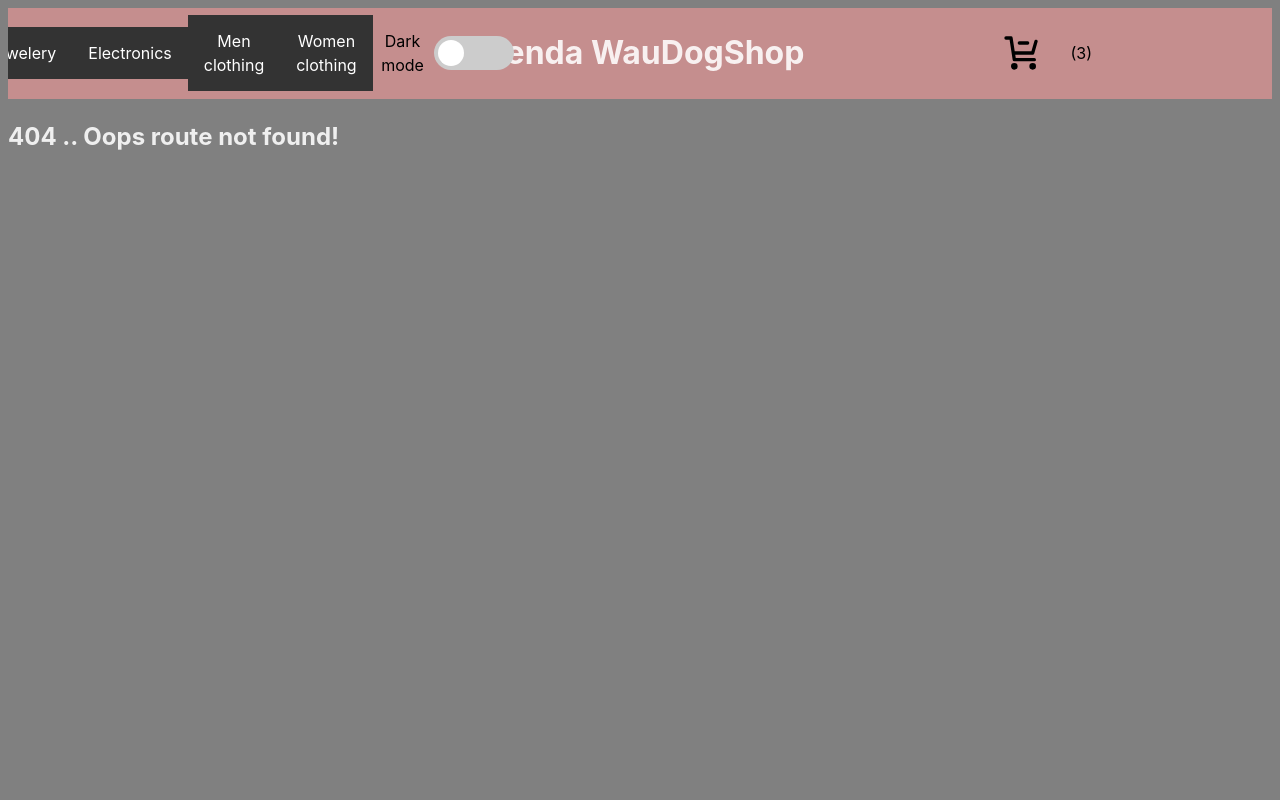
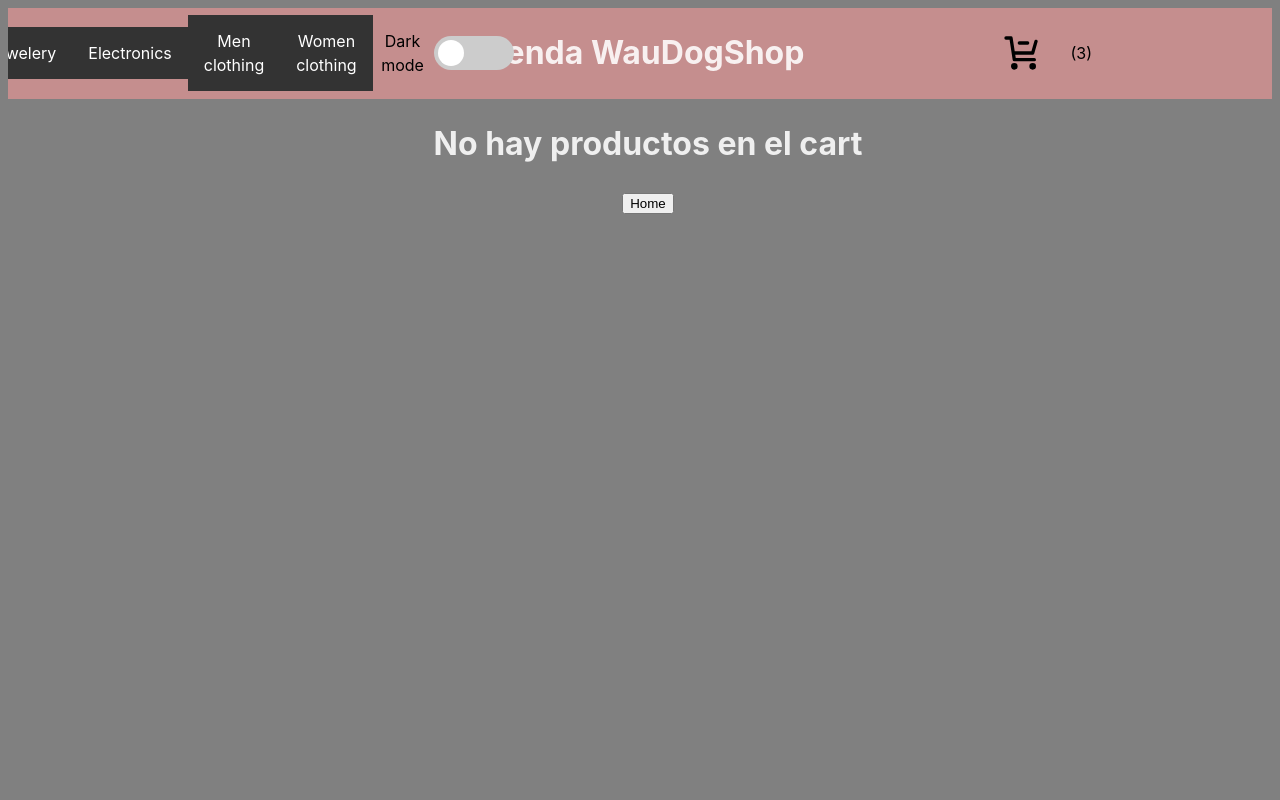
Before and after one commit to Sebastian4848/coder-react-60050, a React (Vite) app: page /cart in a window 1280 px wide. Before the commit this address had no page. Shown: the top 800 px of the page. Built offline with nearby package versions, Linux system fonts and the light colour scheme.

Commit message:
vista cart funcionando

```diff
--- a/src/App.jsx
+++ b/src/App.jsx
@@ -6,8 +6,9 @@ import ItemDetailContainer from "./components/ItemDetailContainer/ItemDetailCont
 import Layout from "./components/Layout/Layout"
 import { BrowserRouter, Routes, Route } from "react-router-dom"
 import NotFound from "./components/NotFound/NotFound"
-import ThemeProvider from "./Context/ThemeProvider"
-import CartProvider from "./Context/CartProvider"
+import ThemeProvider from "./context/ThemeProvider"
+import CartProvider from "./context/CartProvider"
+import Cart from "./components/Cart/Cart"
 
 function App() {
   return (
@@ -20,6 +21,7 @@ function App() {
               <Route path="/category/:categoryId" element={<ItemListContainer />} />
               <Route path="/detail/:itemId" element={<ItemDetailContainer />} />
               <Route path="*" element={<NotFound />} />
+              <Route path="/cart" element={<Cart />} />
             </Routes>
             {/* <NavBar /> */}
             {/* <ItemDetailContainer /> */}
--- /dev/null
+++ b/src/components/Cart/Cart.jsx
@@ -0,0 +1,29 @@
+import React, { useContext } from 'react'
+import { Cart as CartContext } from '../../context/CartProvider'
+import CartItem from '../CartItem/CartItem'
+import styles from './Cart.module.scss'
+import { NavLink } from 'react-router-dom'
+
+const Cart = () => {
+    const { cart } = useContext(CartContext)
+    console.log({ cart });
+    return <div className={styles.container}>
+
+
+
+
+        {
+            cart.length ?
+                cart.map(cartitem => {
+                    return <CartItem item={cartitem} key={cartitem.id} />
+                })
+                :
+                <>
+                    <h1>No hay productos en el cart</h1>
+                    <NavLink to="/"><button>Home</button></NavLink>
+                </>
+        }
+    </div>
+}
+
+export default Cart
--- /dev/null
+++ b/src/components/Cart/cart.module.scss
@@ -0,0 +1,7 @@
+.container{
+    display: flex;
+    flex-direction: column;
+    width: 100vw;
+    justify-content: flex-start;
+    align-items: center;
+}
--- /dev/null
+++ b/src/components/CartItem/CartItem.jsx
@@ -0,0 +1,18 @@
+import React from 'react'
+import styles from './CartItem.module.scss'
+
+const CartItem = ({ item }) => {
+    return (
+        <div className={styles.cartItem} >
+            <img src={item.pictureUrl} />
+            <h1>{item.title}</h1>
+            <p>{item.description}</p>
+            <p>{item.price}</p>
+            <p>{item.quantity}</p>
+            <button>Delete</button>
+        </div>
+    )
+}
+
+
+export default CartItem
--- /dev/null
+++ b/src/components/CartItem/cartItem.module.scss
@@ -0,0 +1,18 @@
+.cartItem {
+    display: grid;
+    grid-template-columns: 1fr 1.5fr 2fr repeat(3, 0.5fr);
+    grid-column-gap: 20px;
+    padding: 20px;
+    align-items: flex-start;
+    text-align: left;
+    img {
+        padding-top: 20px;
+        width: 200px;
+    }
+    button {
+        height: 50px;
+    }
+    p{
+        text-align: center;
+    }
+}
--- a/src/components/ItemDetail/ItemDetail.jsx
+++ b/src/components/ItemDetail/ItemDetail.jsx
@@ -1,12 +1,13 @@
 import React, { useState, useContext } from "react"
 import styles from './itemdetail.module.scss'
 import ItemCount from '../ItemCount/ItemCount'
-import { Cart } from '../../Context/CartProvider'
+import { Cart } from '../../context/CartProvider'
+import { NavLink } from "react-router-dom"
 
 
 const ItemDetail = ({ product }) => {
     //? Añadido
-    const {addCart} = useContext(Cart)
+    const { addCart } = useContext(Cart)
     const [itemCountVisibility, setItemCountVisibility] = useState(true)
     console.log(product)
 
@@ -19,16 +20,20 @@ const ItemDetail = ({ product }) => {
 
     return (
         <div className={styles.container}>
-            <img src={product.pictureUrl} style={{width: 300}}/>
+            <img src={product.pictureUrl} style={{ width: 300 }} />
             <h1>{product.title}</h1>
             <p>{product.description}</p>
             <span>${product.price}</span>
             {/* Item Count */}
-            {itemCountVisibility ? (<ItemCount initial={1} stock={5} addCart={handleCart}/>):(<button>Go Cart</button>)}
+            {itemCountVisibility ? (<ItemCount initial={1} stock={5} addCart={handleCart} />) : (
+                <button>
+                    <NavLink to="/cart">Go Cart</NavLink>
+                </button>
+            )}
         </div>
     )
 }
 
-{/* <ItemCount initial={1} stock={5} onAdd={(quantity) => console.log("ItemCount", quantity)} /> */}
+{/* <ItemCount initial={1} stock={5} onAdd={(quantity) => console.log("ItemCount", quantity)} /> */ }
 
 export default ItemDetail
--- a/src/components/ItemDetailContainer/ItemDetailContainer.jsx
+++ b/src/components/ItemDetailContainer/ItemDetailContainer.jsx
@@ -16,7 +16,7 @@ const ItemDetailContainer = () => {
         const promise2 = new Promise((resolve, reject) => {
             setTimeout(() => {
                 resolve(products)
-            }, 2000)
+            }, 100)
         })
 
         promise2.then((products) => {
--- a/src/components/ItemListContainer/ItemListContainer.jsx
+++ b/src/components/ItemListContainer/ItemListContainer.jsx
@@ -19,7 +19,7 @@ const ItemListContainer = ({ greeting }) => {
     const promise1 = new Promise((resolve, reject) => {
       setTimeout(() => {
         resolve(mockProducts)
-      }, 2000)
+      }, 100)
     })
 
     promise1.then((products) => {
--- a/src/components/Layout/Layout.jsx
+++ b/src/components/Layout/Layout.jsx
@@ -3,7 +3,7 @@ import NavBar from "../NavBar/NavBar"
 import Footer from "../Footer/Footer"
 import styles from './layout.module.scss'
 import { useContext } from "react"
-import { Theme } from "../../Context/ThemeProvider"
+import { Theme } from "../../context/ThemeProvider"
 
 const Layout = ({ children }) => {
 
--- a/src/components/NavBar/NavBar.jsx
+++ b/src/components/NavBar/NavBar.jsx
@@ -4,7 +4,7 @@ import CartWidget from '../CartWidget/CartWidget'
 import { Link, NavLink } from 'react-router-dom'
 import Switch from '../Switch/Switch'
 import { useContext, useState } from 'react'
-import { Theme } from '../../Context/ThemeProvider'
+import { Theme } from '../../context/ThemeProvider'
 
 
 const NavBar = () => {
```
